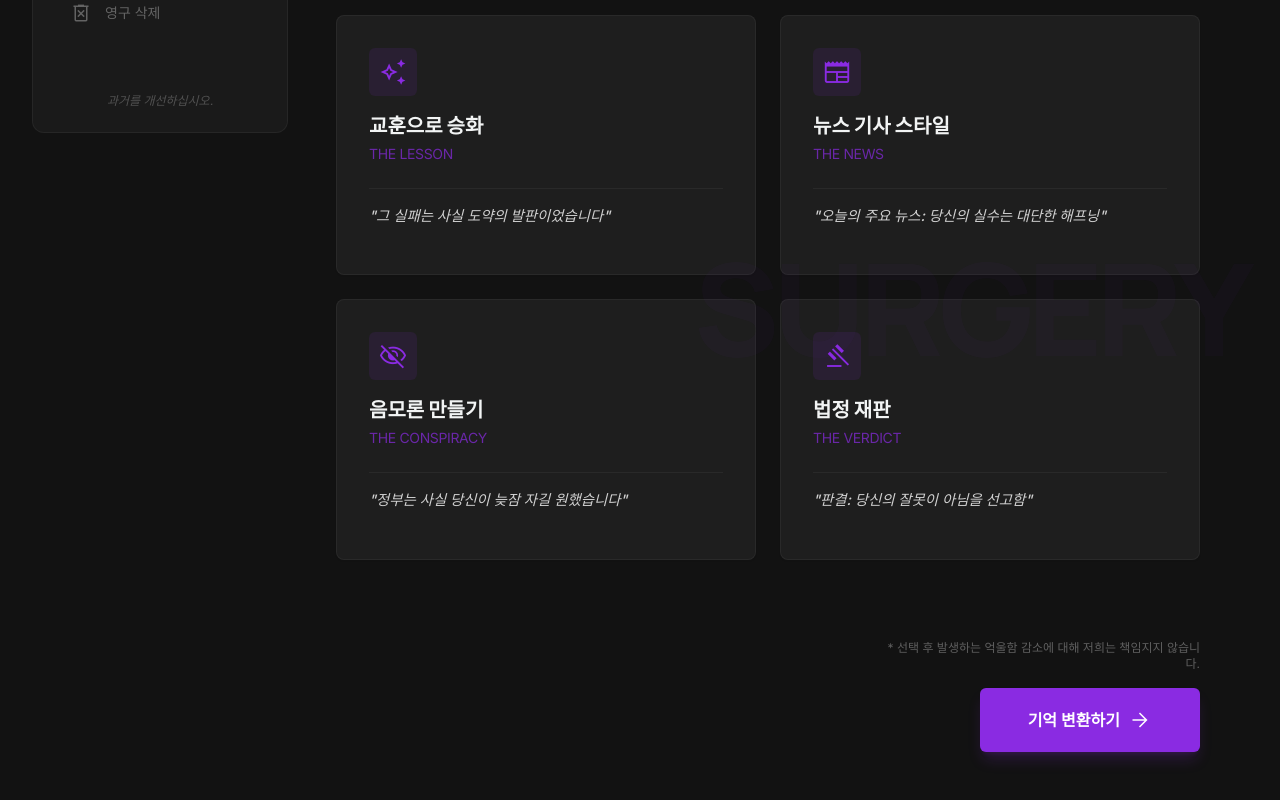
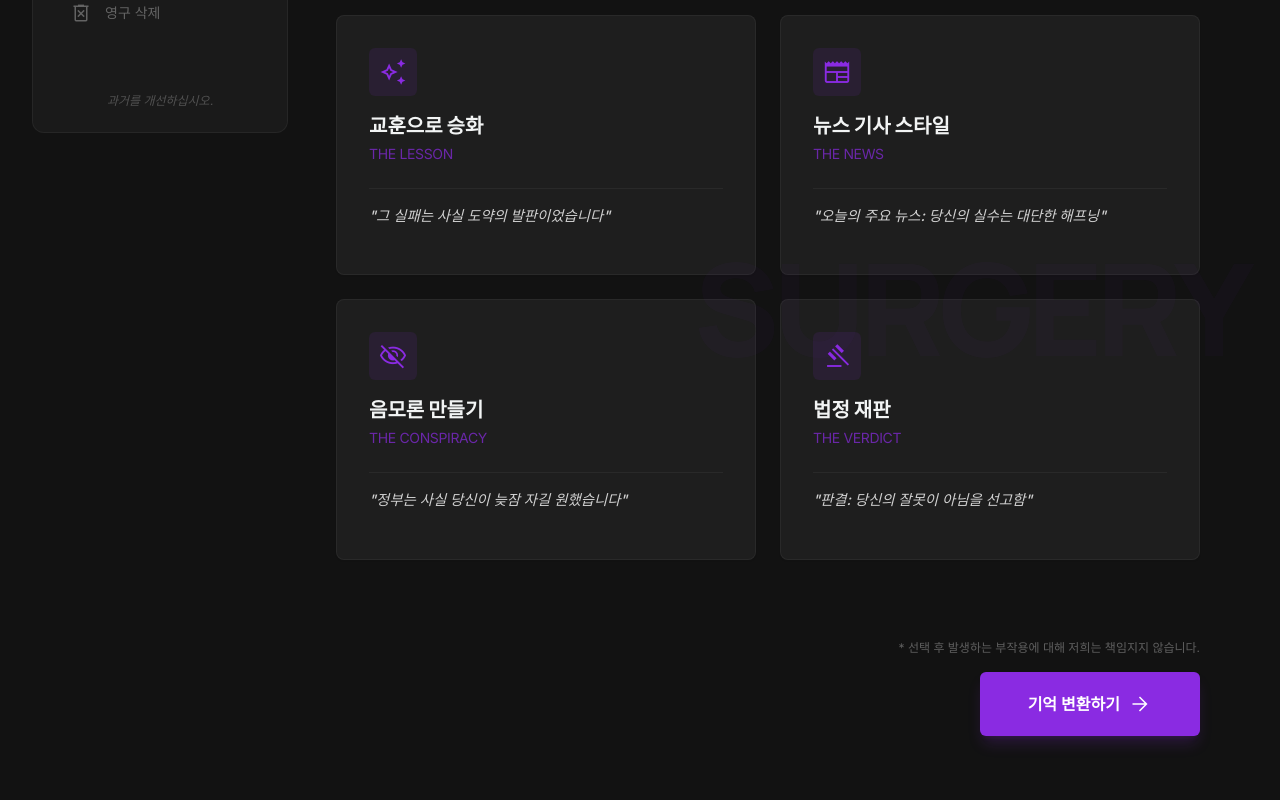
Before and after one commit to ho-hong/memory-alchemy, a React (Vite) app: page /mode in a window 1280 px wide. Shown: the part 397-1197 px from the top of the page. Built offline with nearby package versions, Linux system fonts and the light colour scheme; no server answers; a web font is replaced by a local one.

Commit message:
Update ModeSelection.tsx

```diff
--- a/src/pages/ModeSelection.tsx
+++ b/src/pages/ModeSelection.tsx
@@ -148,7 +148,7 @@ export default function ModeSelection() {
           <div className="flex justify-end pr-12 pt-8">
             <div className="flex flex-col items-end gap-4">
               <p className="text-xs text-on-surface-variant/40 font-label text-right max-w-xs">
-                * 선택 후 발생하는 억울함 감소에 대해 저희는 책임지지 않습니다.
+                * 선택 후 발생하는 부작용에 대해 저희는 책임지지 않습니다.
               </p>
               <button
                 onClick={() => selectedLabel && navigate('/result', { state: { memory, mode: selectedLabel } })}
```
